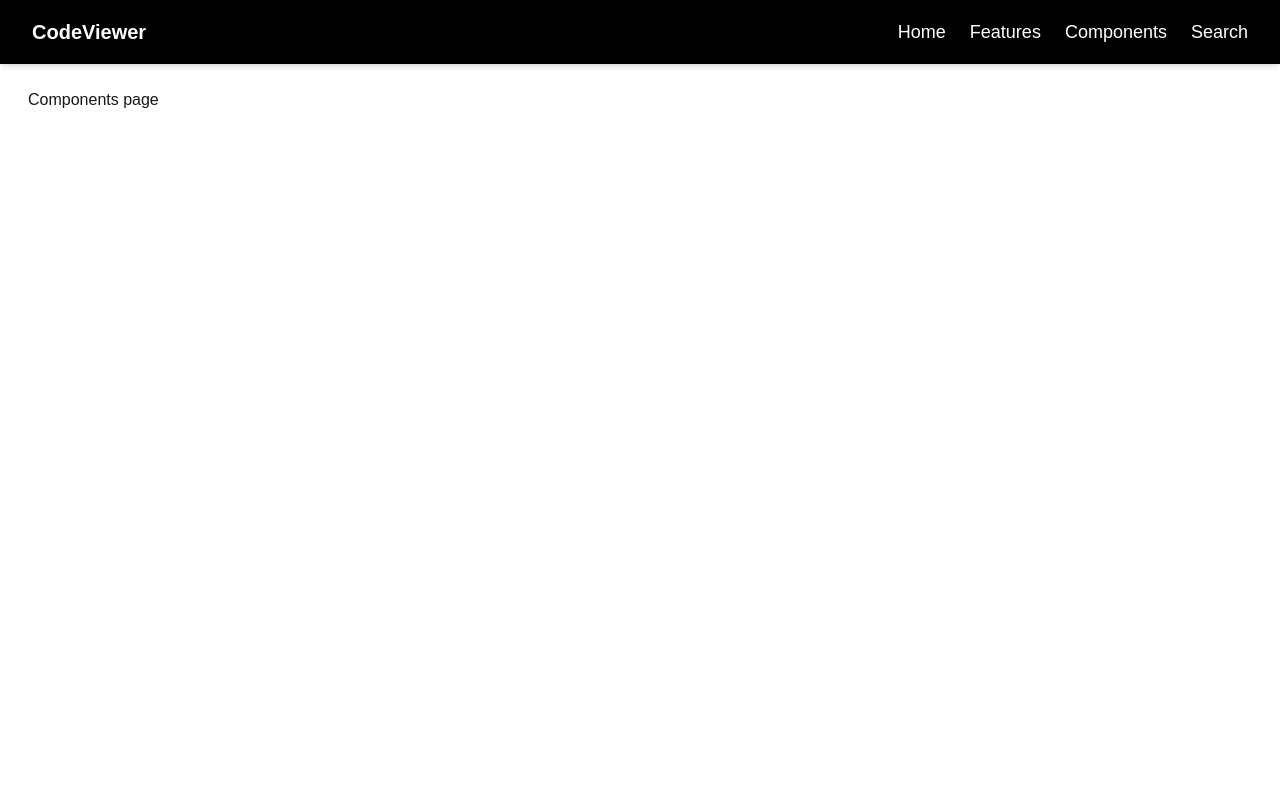
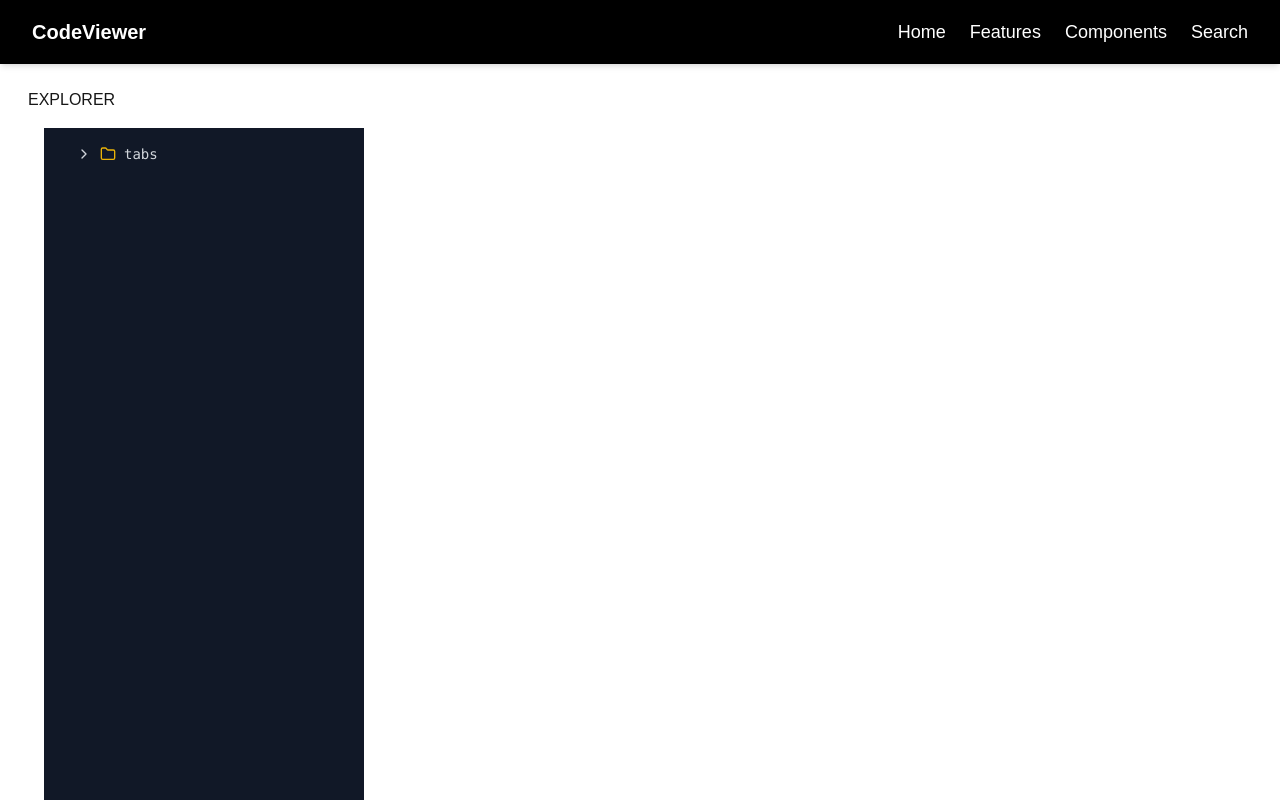
Before and after one commit to radhika757/machine-coding, a Next.js app: page /components in a window 1280 px wide. Shown: the top 800 px of the page. Built offline with nearby package versions, Linux system fonts and the light colour scheme.

Commit message:
Folder structure ready

```diff
--- a/app/(routes)/components/page.tsx
+++ b/app/(routes)/components/page.tsx
@@ -1,15 +1,16 @@
-"use client"
+"use client";
 
-import React from 'react'
+import SideMenu from "@/app/_components/side-menu/SideMenu";
+import React from "react";
 
 const components = () => {
   return (
-   <>
-   <div className='px-7 py-6'>
-    Components page
-   </div>
-   </>
-  )
-}
+    <>
+      <div className="px-7 py-6">
+        <SideMenu />
+      </div>
+    </>
+  );
+};
 
-export default components
+export default components;
--- /dev/null
+++ b/app/_components/folder-structure/FolderStructure.tsx
@@ -0,0 +1,48 @@
+import { useState } from "react";
+import { Folder, FileText, ChevronDown, ChevronRight } from "lucide-react";
+import { folderStructures } from "./folderData";
+
+const FolderItem = ({ item }: { item: any }) => {
+  const [isOpen, setIsOpen] = useState(false);
+
+  return (
+    <div className="pl-4">
+      {item.type === "folder" ? (
+        <div
+          className="flex items-center cursor-pointer text-gray-300 hover:text-white"
+          onClick={() => setIsOpen(!isOpen)}
+        >
+          {isOpen ? <ChevronDown size={16} /> : <ChevronRight size={16} />}
+          <Folder className="ml-2 mr-2 text-yellow-500" size={16} />
+          {item.name}
+        </div>
+      ) : (
+        <div className="flex items-center text-gray-400 ml-6">
+          <FileText className="mr-2" size={16} />
+          {item.name}
+        </div>
+      )}
+
+      {isOpen &&
+        item.children?.map((child: any, index: number) => (
+          <FolderItem key={index} item={child} />
+        ))}
+    </div>
+  );
+};
+
+const FolderStructure = ({ componentName }: { componentName: string }) => {
+  const folderData = folderStructures[componentName] || [];
+
+  return (
+    <div className="bg-gray-900 p-4 w-80 h-screen overflow-auto text-sm font-mono">
+      {folderData.length > 0 ? (
+        folderData.map((item, index) => <FolderItem key={index} item={item} />)
+      ) : (
+        <p className="text-gray-400">No folder structure found for "{componentName}"</p>
+      )}
+    </div>
+  );
+};
+
+export default FolderStructure;
--- /dev/null
+++ b/app/_components/folder-structure/folderData.ts
@@ -0,0 +1,37 @@
+export const folderStructures: Record<string, any[]> = {
+    tabs: [
+      {
+        name: "tabs",
+        type: "folder",
+        children: [
+          { name: "Tab.tsx", type: "file" },
+          { name: "TabPanel.tsx", type: "file" },
+          {
+            name: "helpers",
+            type: "folder",
+            children: [{ name: "tabUtils.ts", type: "file" }],
+          },
+        ],
+      },
+    ],
+    buttons: [
+      {
+        name: "buttons",
+        type: "folder",
+        children: [
+          { name: "Button.tsx", type: "file" },
+          { name: "IconButton.tsx", type: "file" },
+        ],
+      },
+    ],
+    dropdown: [
+      {
+        name: "dropdown",
+        type: "folder",
+        children: [
+          { name: "Dropdown.tsx", type: "file" },
+          { name: "DropdownItem.tsx", type: "file" },
+        ],
+      },
+    ],
+  };
--- a/app/_components/side-menu/SideMenu.tsx
+++ b/app/_components/side-menu/SideMenu.tsx
@@ -1,11 +1,18 @@
-
-import React from 'react'
-
+import React, { useState } from "react";
+import FolderStructure from "../folder-structure/FolderStructure";
 
 const SideMenu = () => {
-    return(
-        <div>Side menu</div>
-    )
-}
+  const [selectedComponent, setSelectedComponent] = useState("tabs");
+  return (
+    <div className="w-40">
+      <h2>EXPLORER</h2>
+      <div className="flex">
+        <div className="p-4 w-80">
+          <FolderStructure componentName={selectedComponent} />
+        </div>
+      </div>
+    </div>
+  );
+};
 
-export default SideMenu
+export default SideMenu;
```
Also changed, not shown: ToDo.txt (added).
